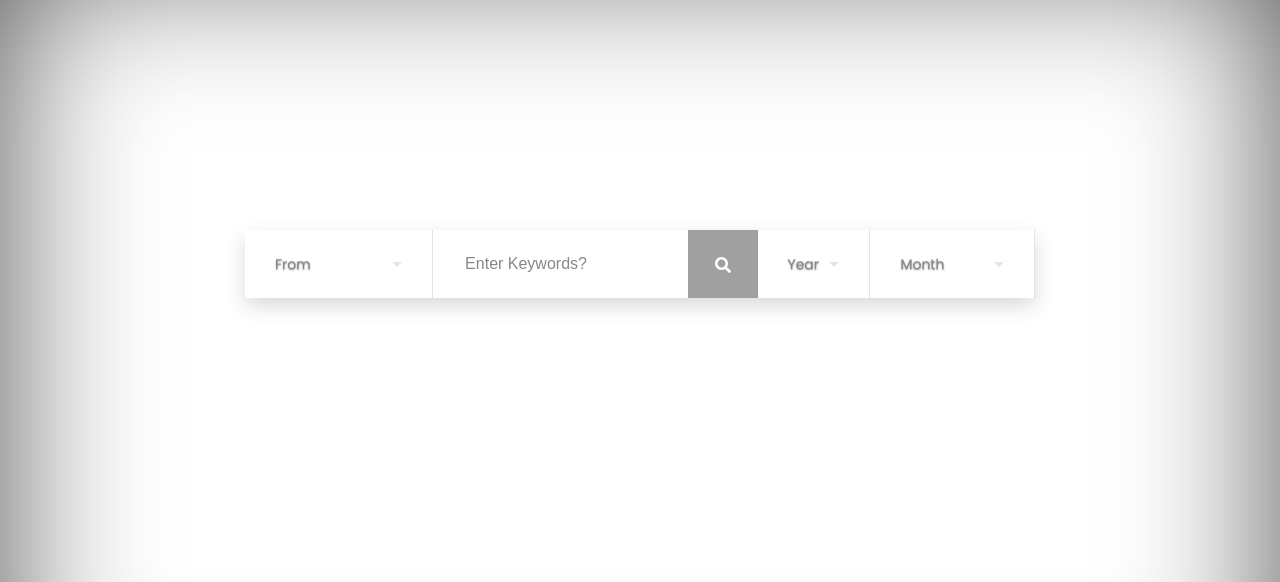
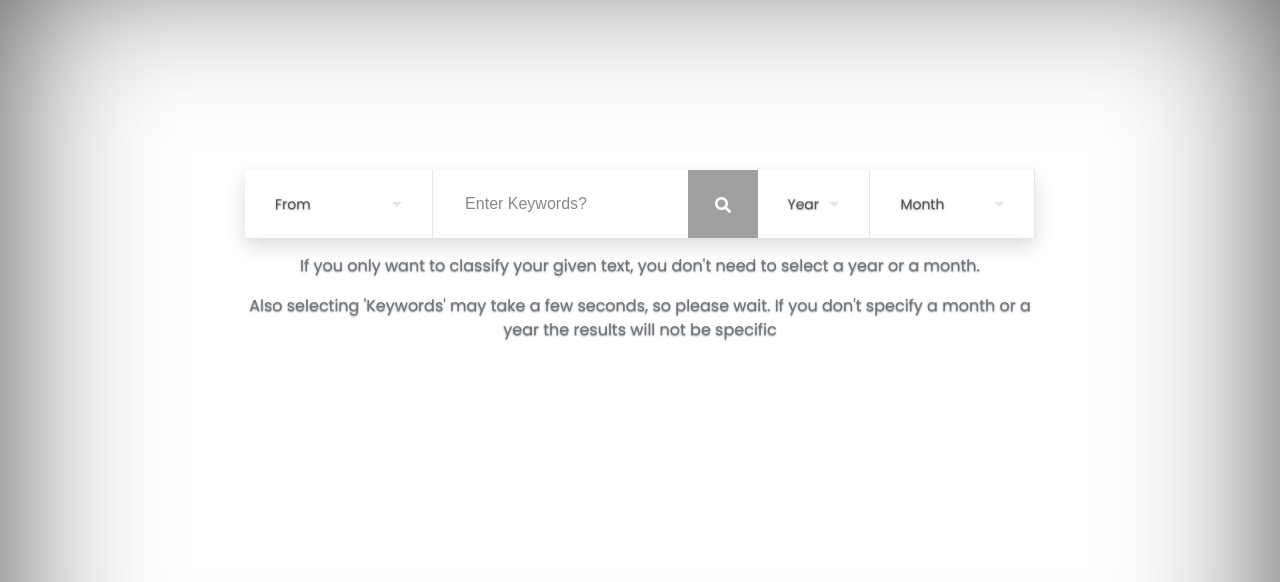
Before and after one commit to 3nws/Classification-Web-App, a Django app: page / in a window 1280 px wide. Shown: the part 42-624 px from the top of the page. Run offline with Django 3.2, Linux system fonts and the light colour scheme; some libraries are stand-ins or nearby versions; some web fonts are replaced.

Commit message:
accounting for no selected year or month

```diff
--- a/mysite/analysis/views.py
+++ b/mysite/analysis/views.py
@@ -90,8 +90,10 @@ def extract_tweets(query, limit, year, month):
     c = twint.Config()
     c.Search = str(query)
     c.Lang = "en"
-    c.Since = f"{year}-{month}-1"
-    c.Until = f"{year}-{str(months[month]+1)}-1" if months[month] != 12 else f"{str(year+1)}-1-1"
+    if year:
+        month = months[month]
+        c.Since = f"{year}-{month}-1"
+        c.Until = f"{year}-{str(month+1)}-1" if month != 12 else f"{str(year+1)}-1-1"
     c.Limit = limit
     c.Store_csv = True
     try:
@@ -172,8 +174,11 @@ def result(request):
     form = request.POST
     choice = form['choice']
     text = form['document']
-    year = str(form['year'])
-    month = str(form['month'])
+    year = form['year']
+    month_name = form['month']
+
+    if year == 'Year' or month_name == 'Month':
+        year = None
 
     model, vector, token = load_model()
 
@@ -181,9 +186,10 @@ def result(request):
         flag = True
         while flag:
             try:
-                dataset = extract_tweets(text, 1000, year, month)
+                dataset = extract_tweets(text, 100, year, month_name)
                 flag = False
-            except:
+            except Exception as e:
+                print(e)
                 sleep(1)
         # removing the unnecessary columns.
         dataset = dataset[['sentiment','tweet']]
@@ -230,15 +236,13 @@ def result(request):
         type_counts = title_type.tweet.sort_values()
 
         colors = ['g', 'r']
-
-        plt.subplot(aspect=1, title=f'Results for {month} in {year}')
+        if year:
+            plt.subplot(aspect=1, title=f'Results for {month_name} in {year}')
+        else:
+            plt.subplot(aspect=1, title=f'Results')
         type_show_ids = plt.pie(type_counts, labels=type_labels, autopct='%1.1f%%', shadow=True, colors=colors)
         plt.savefig("static/img/sentiments.png", transparent=True)
-        sentiment = 'static/img/sentiments.png'
-        context = {
-            'sentiment': sentiment,
-        }
-        return render(request, './tweets_result.html', context=context)
+        return render(request, './tweets_result.html')
     analysis = vector.transform([text])
 
     polarity = model.predict(analysis)
--- a/mysite/templates/query.html
+++ b/mysite/templates/query.html
@@ -9,7 +9,7 @@
       <div class="input-field first-wrap">
         <div class="input-select">
           <select data-trigger="" name="choice">
-            <option placeholder="">From</option>
+            <option>From</option>
             <option>Text</option>
             <option>Keywords</option>
           </select>
@@ -45,7 +45,7 @@
       <div class="input-field fourth-wrap">
         <div class="input-select">
           <select data-trigger="" name="year">
-            <option placeholder="">Year</option>
+            <option>Year</option>
             <option>2019</option>
             <option>2020</option>
             <option>2021</option>
@@ -55,7 +55,7 @@
       <div class="input-field fourth-wrap fifth-wrap">
         <div class="input-select">
           <select data-trigger="" name="month">
-            <option placeholder="">Month</option>
+            <option>Month</option>
             <option>January</option>
             <option>February</option>
             <option>March</option>
@@ -72,8 +72,9 @@
         </div>
       </div>
     </div>
+    <p class="text-muted mt-3" align="center" style="font-size: medium;">If you only want to classify your given text, you don't need to select a year or a month.</p>
+    <p class="text-muted" align="center" style="font-size: medium;">Also selecting 'Keywords' may take a few seconds, so please wait. If you don't specify a month or a year the results will not be specific</p>
   </form>
-  <h2>{{ sentiment }}</h2>
 </div>
 
 <style>
```
Also changed, not shown: mysite/templates/text_result.html (+32 -1 lines).
